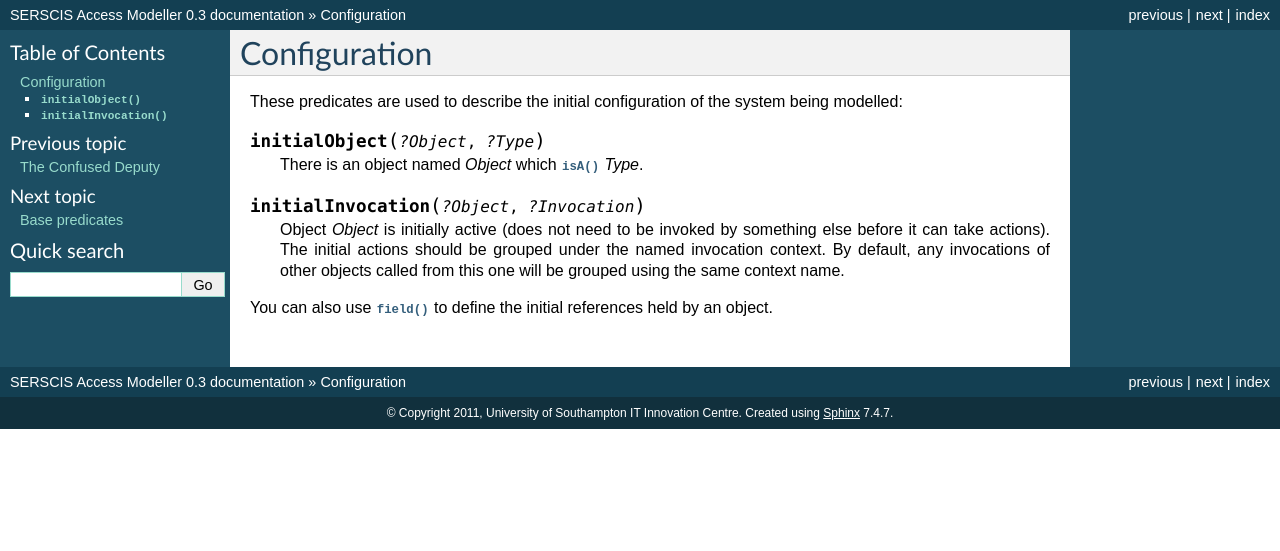
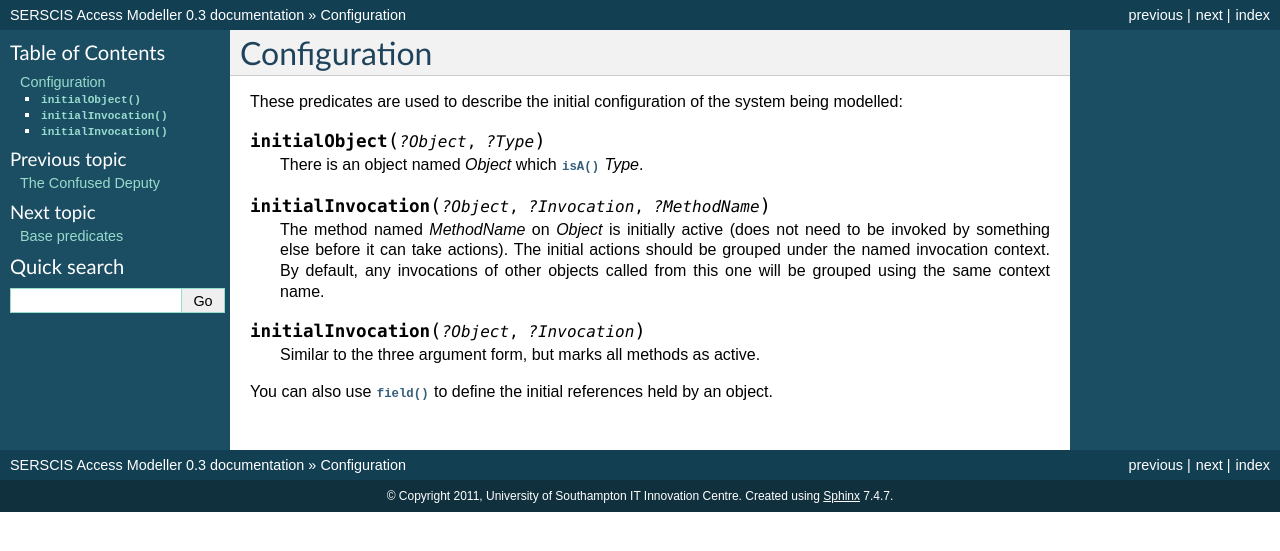
Before and after one commit to it-innovation/sam, a Sphinx documentation site: the page built from doc/configuration.rst, in a window 1280 px wide. Shown: the top 551 px of the page. Built offline with Sphinx 7.4.7, drawn with Linux system fonts in a browser that asks for light colours.

Commit message:
Added 3-argument form of initialInvocation
Allows you to specify the method name.

```diff
--- a/doc/configuration.rst
+++ b/doc/configuration.rst
@@ -9,11 +9,16 @@ These predicates are used to describe the initial configuration of the system be
 
    There is an object named `Object` which :func:`isA` `Type`.
 
+.. function:: initialInvocation(?Object, ?Invocation, ?MethodName)
+
+   The method named `MethodName` on `Object` is initially active (does not need
+   to be invoked by something else before it can take actions). The initial
+   actions should be grouped under the named invocation context. By default,
+   any invocations of other objects called from this one will be grouped using
+   the same context name.
+
 .. function:: initialInvocation(?Object, ?Invocation)
 
-   Object `Object` is initially active (does not need to be invoked by something else
-   before it can take actions). The initial actions should be grouped under the named
-   invocation context. By default, any invocations of other objects called from this one
-   will be grouped using the same context name.
+   Similar to the three argument form, but marks all methods as active.
 
 You can also use :func:`field` to define the initial references held by an object.
```
Also changed, not shown: doc/invocations.rst (+4 -3 lines), 2 other files.
